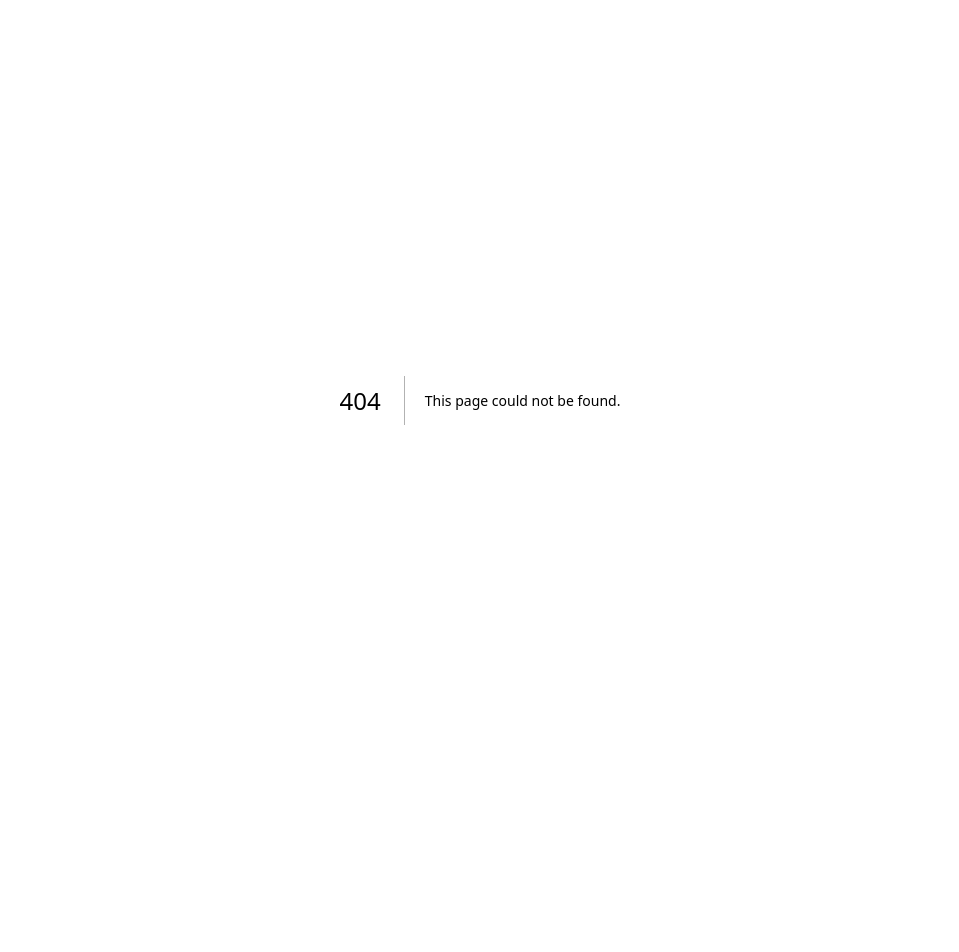
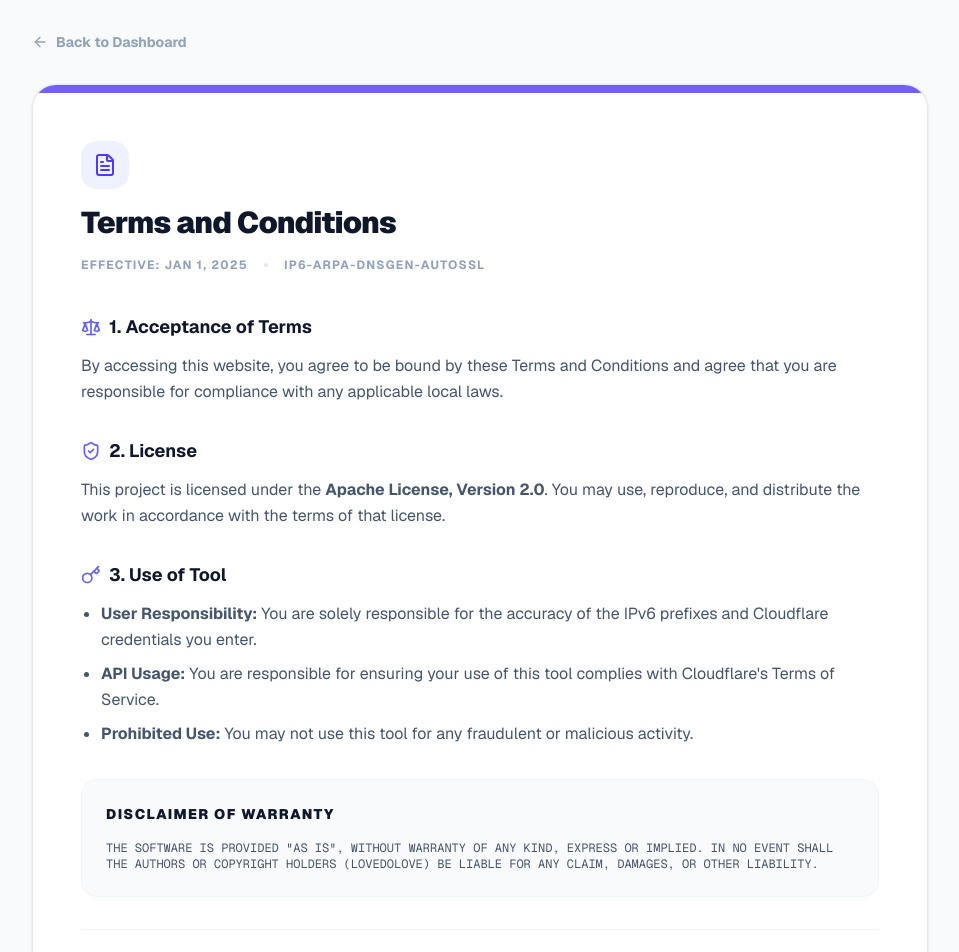
Before and after one commit to LoveDoLove/cloudflare-edge-commander, a Next.js app: page /terms in a window 1280 px wide. Before the commit this address had no page. Shown: the top 952 px of the page, without its empty margins (160-1119 px from the left). Before the commit the page ends 800 px from the top, so only its background shows below. Built offline with nearby package versions, Linux system fonts and the light colour scheme.

Commit message:
Create page.tsx

```diff
--- /dev/null
+++ b/src/app/terms/page.tsx
@@ -0,0 +1,74 @@
+"use client";
+
+import React from 'react';
+import { FileText, ArrowLeft, ShieldCheck, Key, Scale } from 'lucide-react';
+
+export default function TermsPage() {
+  return (
+    <div className="min-h-screen bg-[#F8FAFC] text-slate-900 font-sans p-4 md:p-8">
+      <div className="max-w-4xl mx-auto space-y-8">
+        <a href="/" className="inline-flex items-center gap-2 text-sm font-bold text-slate-400 hover:text-indigo-600 transition-colors group">
+          <ArrowLeft className="size-4 group-hover:-translate-x-1 transition-transform" />
+          Back to Dashboard
+        </a>
+
+        <div className="bg-white border border-slate-200 rounded-3xl shadow-sm overflow-hidden">
+          <div className="h-2 bg-indigo-600 w-full opacity-80"></div>
+          <div className="p-8 md:p-12 space-y-10">
+            <header className="space-y-4">
+              <div className="size-12 bg-indigo-50 text-indigo-600 rounded-2xl flex items-center justify-center">
+                <FileText className="size-6" />
+              </div>
+              <h1 className="text-3xl font-black tracking-tight text-slate-900">Terms and Conditions</h1>
+              <div className="flex items-center gap-4 text-xs font-bold text-slate-400 uppercase tracking-widest">
+                <span>Effective: Jan 1, 2025</span>
+                <span className="size-1 bg-slate-200 rounded-full"></span>
+                <span>ip6-arpa-dnsgen-autossl</span>
+              </div>
+            </header>
+
+            <div className="prose prose-slate max-w-none space-y-8 text-slate-600 leading-relaxed">
+              <section className="space-y-3">
+                <h2 className="text-lg font-bold text-slate-900 flex items-center gap-2">
+                  <Scale className="size-5 text-indigo-500" /> 1. Acceptance of Terms
+                </h2>
+                <p>By accessing this website, you agree to be bound by these Terms and Conditions and agree that you are responsible for compliance with any applicable local laws.</p>
+              </section>
+
+              <section className="space-y-3">
+                <h2 className="text-lg font-bold text-slate-900 flex items-center gap-2">
+                  <ShieldCheck className="size-5 text-indigo-500" /> 2. License
+                </h2>
+                <p>This project is licensed under the <strong>Apache License, Version 2.0</strong>. You may use, reproduce, and distribute the work in accordance with the terms of that license.</p>
+              </section>
+
+              <section className="space-y-3">
+                <h2 className="text-lg font-bold text-slate-900 flex items-center gap-2">
+                  <Key className="size-5 text-indigo-500" /> 3. Use of Tool
+                </h2>
+                <ul className="list-disc pl-5 space-y-2">
+                  <li><strong>User Responsibility:</strong> You are solely responsible for the accuracy of the IPv6 prefixes and Cloudflare credentials you enter.</li>
+                  <li><strong>API Usage:</strong> You are responsible for ensuring your use of this tool complies with Cloudflare's Terms of Service.</li>
+                  <li><strong>Prohibited Use:</strong> You may not use this tool for any fraudulent or malicious activity.</li>
+                </ul>
+              </section>
+
+              <div className="p-6 bg-slate-50 rounded-2xl border border-slate-100 space-y-4">
+                <h2 className="text-sm font-black text-slate-900 uppercase tracking-widest">Disclaimer of Warranty</h2>
+                <p className="text-xs font-mono uppercase">
+                  THE SOFTWARE IS PROVIDED "AS IS", WITHOUT WARRANTY OF ANY KIND, EXPRESS OR IMPLIED. IN NO EVENT SHALL THE AUTHORS OR COPYRIGHT HOLDERS (LoveDoLove) BE LIABLE FOR ANY CLAIM, DAMAGES, OR OTHER LIABILITY.
+                </p>
+              </div>
+
+              <section className="pt-8 border-t border-slate-100">
+                <p className="text-xs text-slate-400 text-center font-medium">
+                  © {new Date().getFullYear()} LoveDoLove. All rights reserved.
+                </p>
+              </section>
+            </div>
+          </div>
+        </div>
+      </div>
+    </div>
+  );
+}
```
